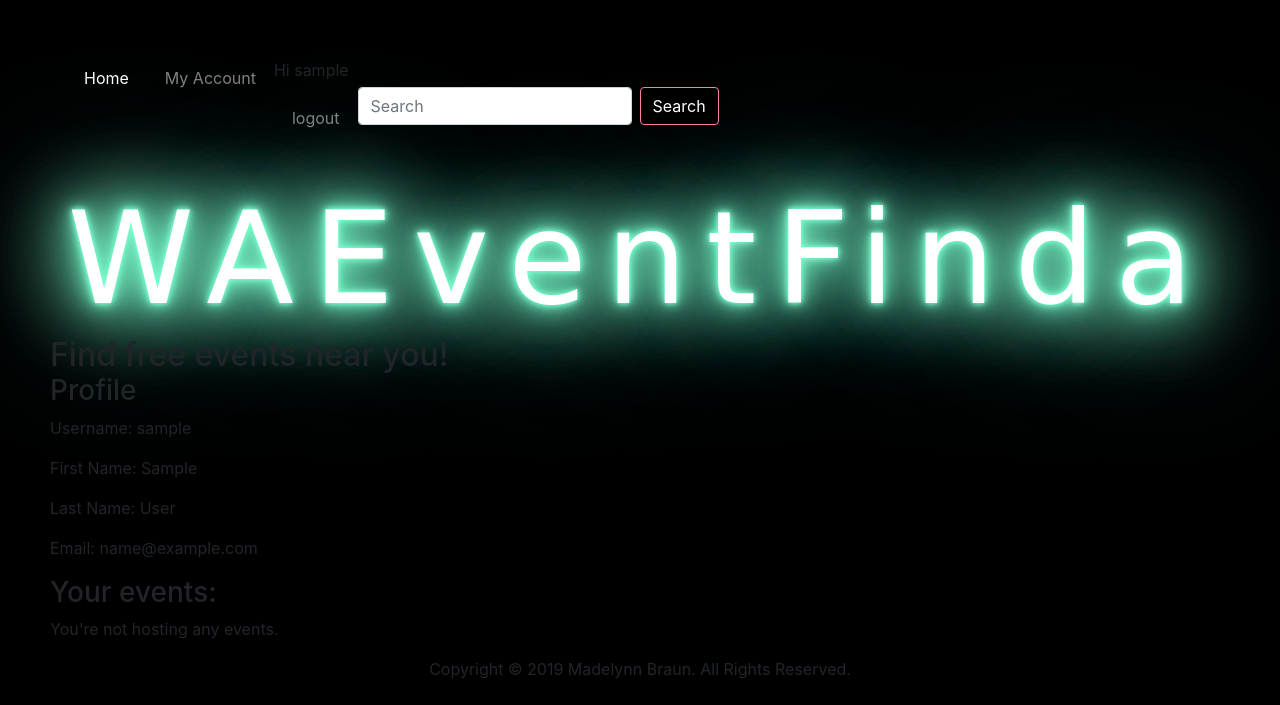
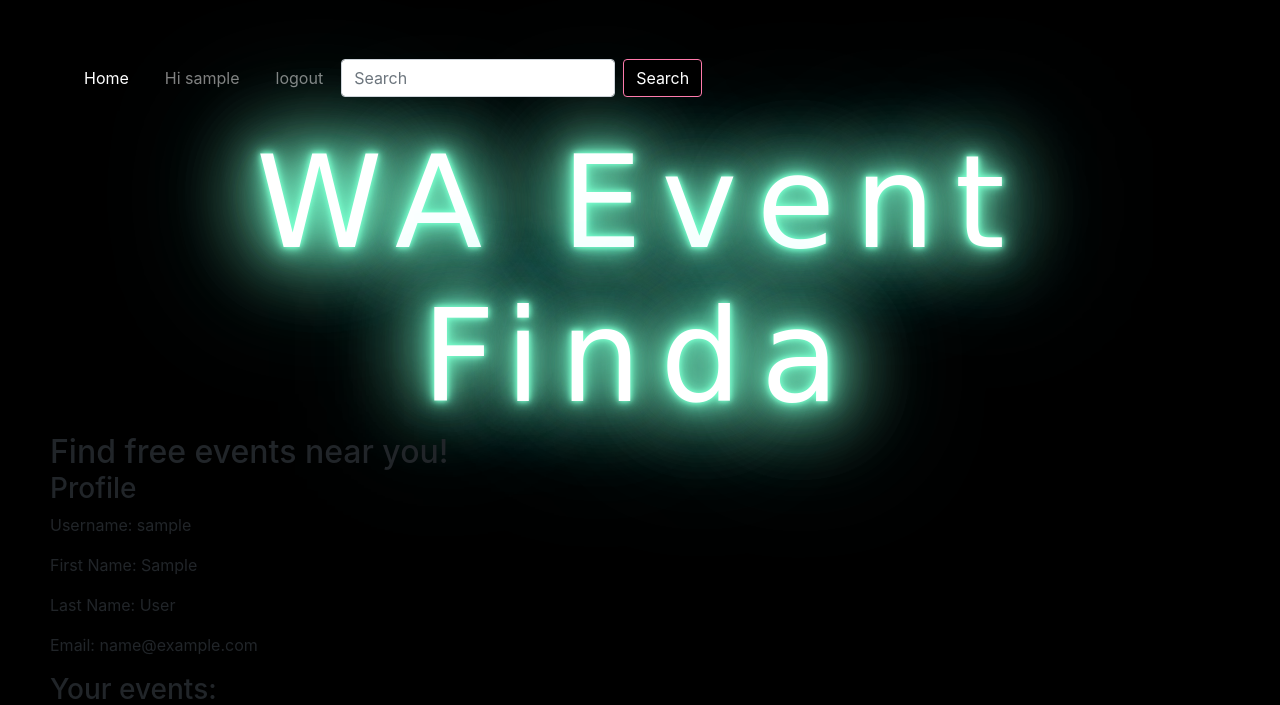
Before and after one commit to Maddy-89/FreEventsApp, a Django app: page /event-finder/my-account/ in a window 1280 px wide. Shown: the top 705 px of the page. Before the commit the page ends 678 px from the top, so only its background shows below. Run offline with Django 3.2, Linux system fonts and the light colour scheme; the visitor is signed in with stand-in values (Sample User, id 1); some libraries are stand-ins or nearby versions; some web fonts are replaced.

Commit message:
Nav bar update

```diff
--- a/templates/base.html
+++ b/templates/base.html
@@ -26,7 +26,7 @@
                 {% include './nav.html' %}
         </header>
         <div>
-                <h1 class="neon green">WAEventFinda</h1>
+                <h1 class="neon green">WA Event Finda</h1>
                 <h2>Find free events near you!</h2>
             </div>
 
--- a/templates/nav.html
+++ b/templates/nav.html
@@ -4,19 +4,23 @@
         </button>
 
         <div class="collapse navbar-collapse" id="navbarTogglerDemo03">
+          {% if user.is_authenticated %}
           <ul class="navbar-nav mr-auto mt-2 mt-lg-0">
               <li class="nav-item active">
                       <a class="nav-link" href="{% url 'eventFinderApp:index' %}">Home</a>            </li>
               <li class="nav-item">
-                    <a class="nav-link" href="{% url 'eventFinderApp:account' %}">My Account</a>            </li>
+                      <a class="nav-link" href="{% url 'eventFinderApp:account' %}">Hi {{ user.username }}</a>            </li>
               <li class="nav-item">
-                    {% if user.is_authenticated %}
-                    <p>Hi {{ user.username }}</p>
-                    <p><a class="nav-link" href="{% url 'logout' %}">logout</a></p>
+                      <a class="nav-link" href="{% url 'logout' %}">logout</a>        </li>
+              </ul>
                 {% else %}
-                    <p><a class="nav-link" href="{% url 'login' %}">login</a></p>
-                {% endif %}            </li>
+                <ul class="navbar-nav mr-auto mt-2 mt-lg-0">
+                    <li class="nav-item active">
+                            <a class="nav-link" href="{% url 'eventFinderApp:index' %}">Home</a>            </li>
+                    <li class="nav-item">
+                            <a class="nav-link" href="{% url 'login' %}">login</a>        </li>
                     </ul>
+                {% endif %}
             <form class="form-inline my-2 my-lg-0">
             <input class="form-control mr-sm-2" type="search" placeholder="Search" aria-label="Search">
             <button class="btn my-2 my-sm-0" type="submit">Search</button>
```
Lines whose indentation alone changed are shown as unchanged.
